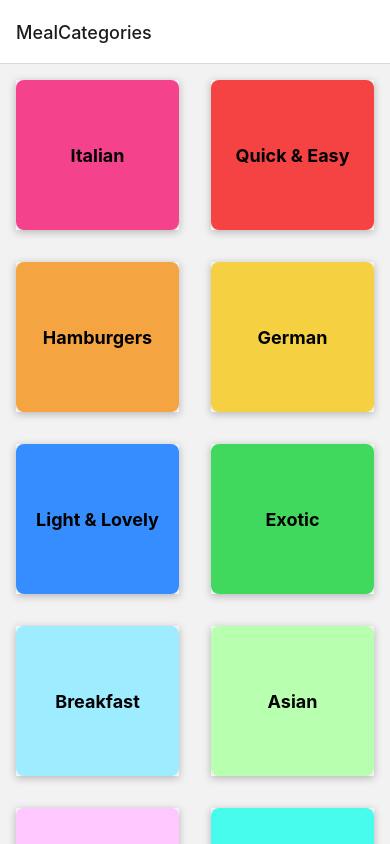
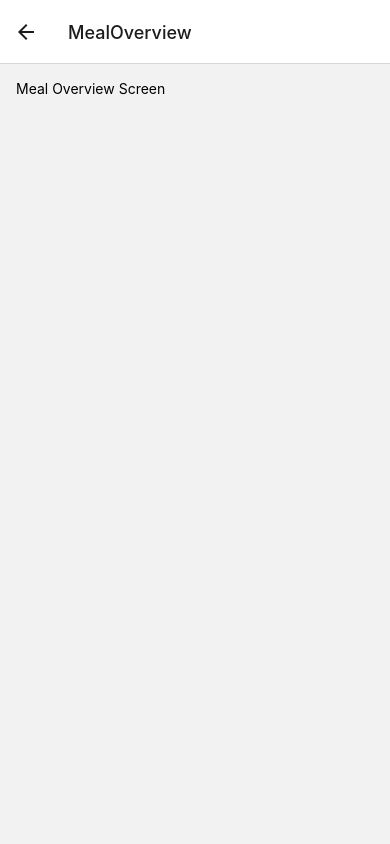
Before and after one commit to wanhasibala/Meal, a React Native app: screen /MealOverview in a window 390 px wide. Built offline with nearby package versions, Linux system fonts and the light colour scheme.

Commit message:
navigating to other screen using stack navigator

```diff
--- a/App.js
+++ b/App.js
@@ -3,6 +3,7 @@ import { StyleSheet, Text, View } from "react-native";
 import CategoriesScreen from "./screens/CategoriesScreen";
 import { NavigationContainer } from "@react-navigation/native";
 import { createNativeStackNavigator } from "@react-navigation/native-stack";
+import MealOverviewScreen from "./screens/MealOverviewScreen";
 
 const Stack = createNativeStackNavigator();
 
@@ -13,6 +14,7 @@ export default function App() {
       <NavigationContainer>
         <Stack.Navigator>
           <Stack.Screen name="MealCategories" component={CategoriesScreen} />
+          <Stack.Screen name="MealOverview" component={MealOverviewScreen} />
         </Stack.Navigator>
       </NavigationContainer>
     </>
--- a/components/CategoryGridTile.js
+++ b/components/CategoryGridTile.js
@@ -1,7 +1,7 @@
 import { StyleSheet } from "react-native";
 import { Pressable, Text, View, Platform, } from "react-native";
 
-function CategoryGridTile({ title, color }) {
+function CategoryGridTile({ title, color,onPress }) {
   return (
     <View style={styles.gridItem}>
       <Pressable
@@ -9,6 +9,7 @@ function CategoryGridTile({ title, color }) {
           styles.button,
           pressed ? styles.buttonPressed : null,
         ]}
+        onPress={onPress}
         android_ripple={{ color: "#ccc" }}
       >
         <View style={[styles.innerContainer, { backgroundColor: color }]}>
--- a/screens/CategoriesScreen.js
+++ b/screens/CategoriesScreen.js
@@ -2,13 +2,20 @@ import CategoryGridTile from "../components/CategoryGridTile";
 import { CATEGORIES } from "../data/dummyData";
 import { FlatList } from "react-native";
 
-function renderCategoryItem(itemData) {
-  return (
-    <CategoryGridTile title={itemData.item.title} color={itemData.item.color} />
-  );
-}
+function CategoriesScreen({ navigation }) {
+  function renderCategoryItem(itemData) {
+    function onPressHandler() {
+      navigation.navigate("MealOverview");
+    }
 
-function CategoriesScreen() {
+    return (
+      <CategoryGridTile
+        title={itemData.item.title}
+        color={itemData.item.color}
+        onPress={onPressHandler}
+      />
+    );
+  }
   return (
     <FlatList
       data={CATEGORIES}
--- /dev/null
+++ b/screens/MealOverviewScreen.js
@@ -0,0 +1,19 @@
+import { StyleSheet, Text, View } from "react-native";
+import { MEALS } from "../data/dummyData";
+
+function MealOverviewScreen() {
+  return (
+    <View style={styles.container}>
+      <Text>Meal Overview Screen</Text>
+    </View>
+  );
+}
+
+export default MealOverviewScreen;
+
+const styles = StyleSheet.create({
+  container: {
+    flex: 1,
+    padding: 16,
+  },
+});
```
